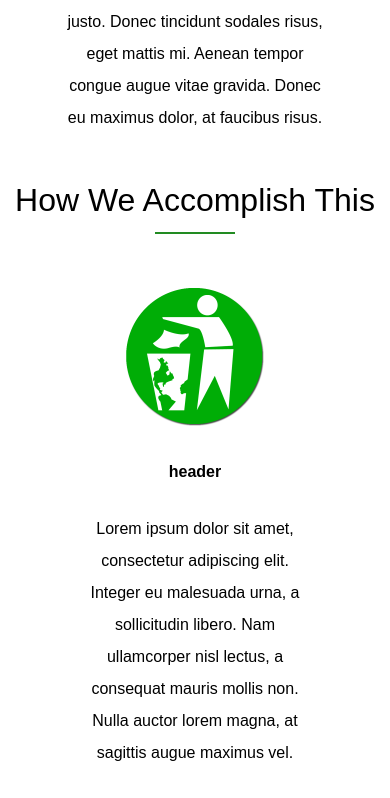
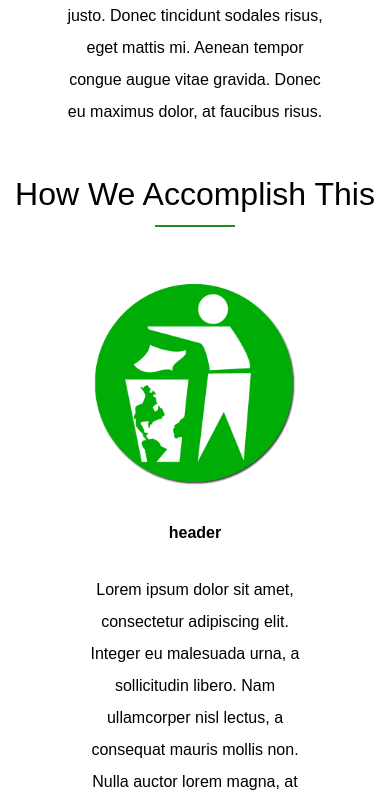
Before and after one commit to solidusdev/newsletter, a plain HTML site: page index.html in a window 390 px wide. Shown: the part 1435-2233 px from the top of the page. Drawn offline with Linux system fonts and the light colour scheme.

Commit message:
Update index.html

```diff
--- a/index.html
+++ b/index.html
@@ -76,10 +76,12 @@
                 }
             }
 
-            @media (device-width: 568px) {
+            @media (max-width: 575.98px) {
 
-                img {
+                 * {
                     max-width: 100% !important;
+                    margin-left: auto;
+                    margin-right: auto;
                 }
             }
 
```
